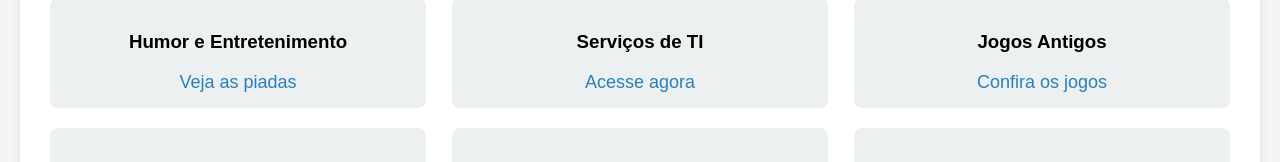
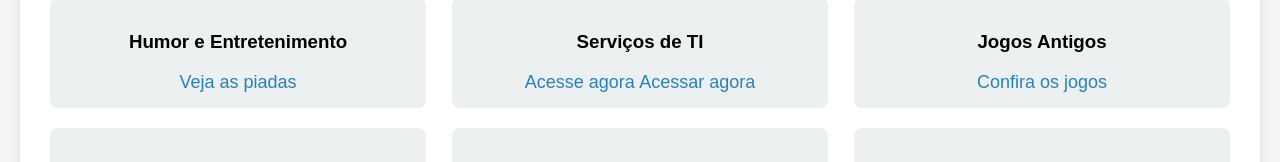
Before and after one commit to victorxx/redirecionadorlinksgit1, a plain HTML site: page index.html in a window 1280 px wide. Shown: the part 521-683 px from the top of the page. Drawn offline with Linux system fonts and the light colour scheme.

Commit message:
Update index.html

```diff
--- a/index.html
+++ b/index.html
@@ -134,6 +134,7 @@
             <div class="link-item">
                 <h3>Serviços de TI</h3>
                 <a href="https://vpserp.vercel.app/" target="_blank">Acesse agora</a>
+                  <a href="https://victorxx.github.io/vpsvendarandom01/" target="_blank">Acessar agora</a>
             </div>
             <div class="link-item">
                 <h3>Jogos Antigos</h3>
```
